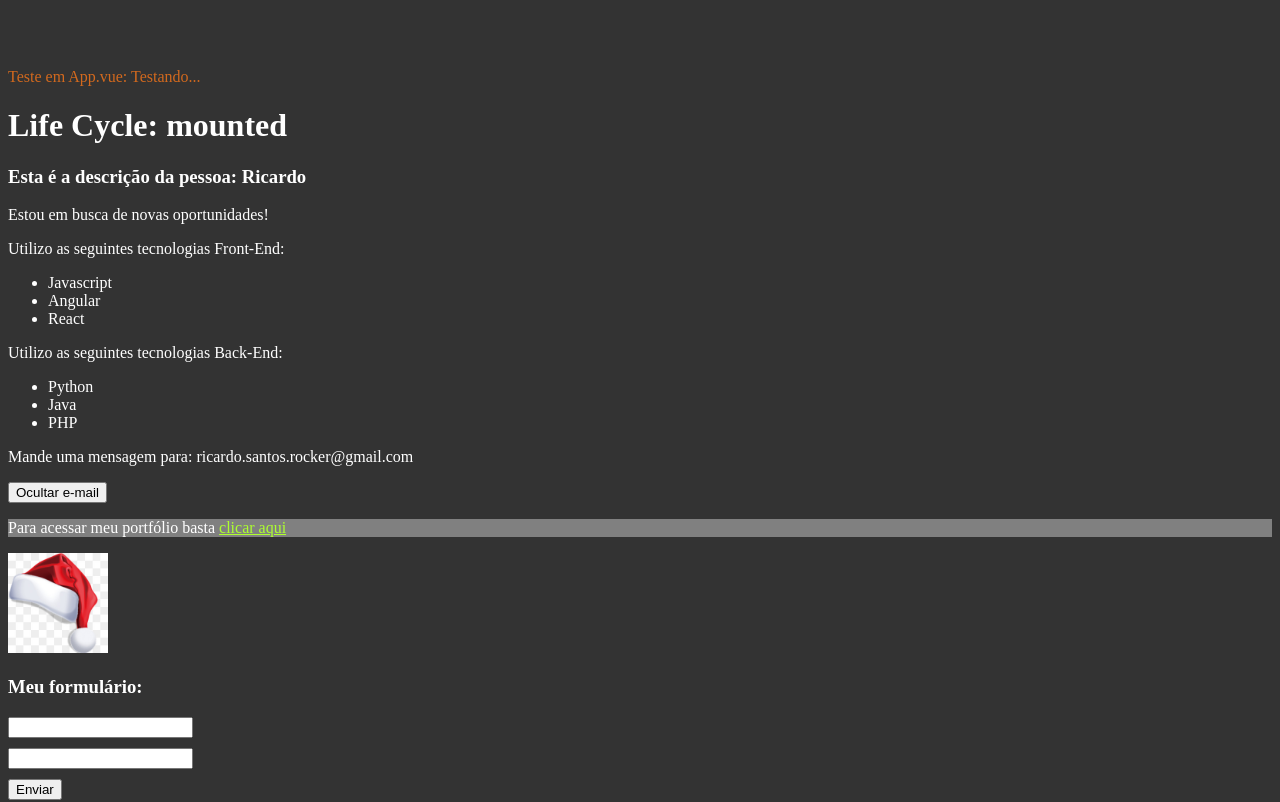
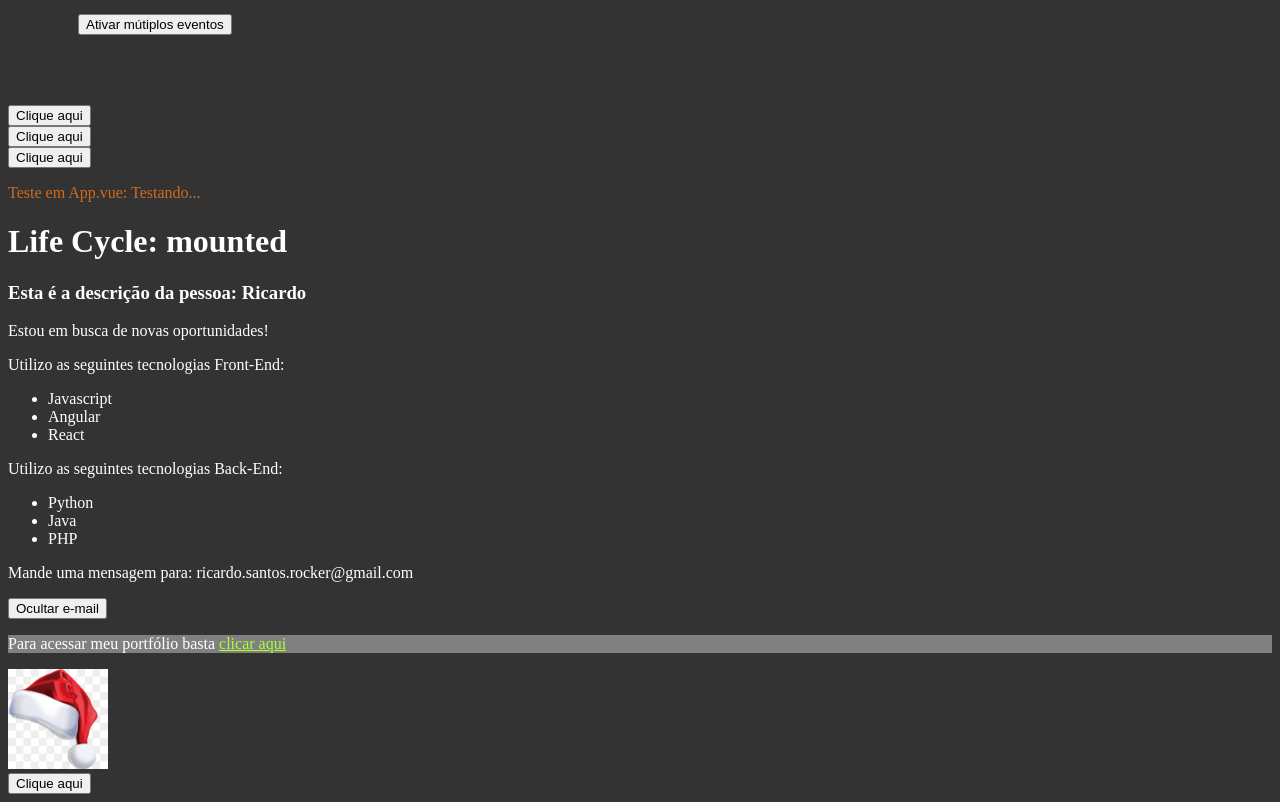
Before and after one commit to ricardorocker/vue3-learning, a Vue app in the folder 02_projeto_vue/: page / in a window 1280 px wide. Shown: the part 225-1027 px from the top of the page. Built offline with nearby package versions, Linux system fonts and the light colour scheme.

Commit message:
Reutilização de componentes

```diff
--- a/02_projeto_vue/src/components/Image.vue
+++ b/02_projeto_vue/src/components/Image.vue
@@ -1,15 +1,21 @@
 <template>
-    <img :src="sourceImage" :alt="descriptionImage" style="max-width:100px">
+  <div>
+    <img :src="sourceImage" :alt="descriptionImage" style="max-width: 100px" />
+    <Reutilizacao />
+  </div>
 </template>
 
 <script>
+import Reutilizacao from "./Reutilizacao.vue";
+
 export default {
-    name: 'Image',
-    data() {
-        return {
-            sourceImage: '/img/gorro.png',
-            descriptionImage: 'Minha imagem!'
-        }
-    }
-}
+  name: "Image",
+  data() {
+    return {
+      sourceImage: "/img/gorro.png",
+      descriptionImage: "Minha imagem!",
+    };
+  },
+  components: { Reutilizacao },
+};
 </script>
--- a/02_projeto_vue/src/components/PrimeiroComponente.vue
+++ b/02_projeto_vue/src/components/PrimeiroComponente.vue
@@ -1,21 +1,27 @@
 <template>
   <div>
     <h1>Olá Vue!</h1>
+    <Reutilizacao />
     <p>Meu nome é {{ name }} e moro em {{ city }}</p>
     <MultiplosEventos />
+    <Reutilizacao />
+    <Reutilizacao />
+    <Reutilizacao />
   </div>
 </template>
 
 <script>
-import MultiplosEventos from './MultiplosEventos.vue'
+import MultiplosEventos from "./MultiplosEventos.vue";
+import Reutilizacao from "./Reutilizacao.vue";
+
 export default {
-  components: { MultiplosEventos },
-    name: 'PrimeiroComponente',
+  components: { MultiplosEventos, Reutilizacao },
+  name: "PrimeiroComponente",
   data() {
     return {
-            name: 'Ricardo',
-            city: 'João Pessoa'
-        }
-    }
-}
+      name: "Ricardo",
+      city: "João Pessoa",
+    };
+  },
+};
 </script>
--- /dev/null
+++ b/02_projeto_vue/src/components/Reutilizacao.vue
@@ -0,0 +1,28 @@
+<template>
+    <div>
+        <button @click="active">Clique aqui</button>
+        <span v-show="isActive">Reutilização ativado!</span>
+    </div>
+</template>
+
+<script>
+export default {
+    name: 'Reutilizacao',
+    data() {
+        return {
+            isActive: false
+        }
+    },
+    methods: {
+        active() {
+            this.isActive = !this.isActive;
+        }
+    }
+}
+</script>
+
+<style scoped>
+span {
+    margin-left: 5px;
+}
+</style>
```
Lines whose indentation alone changed are shown as unchanged.
